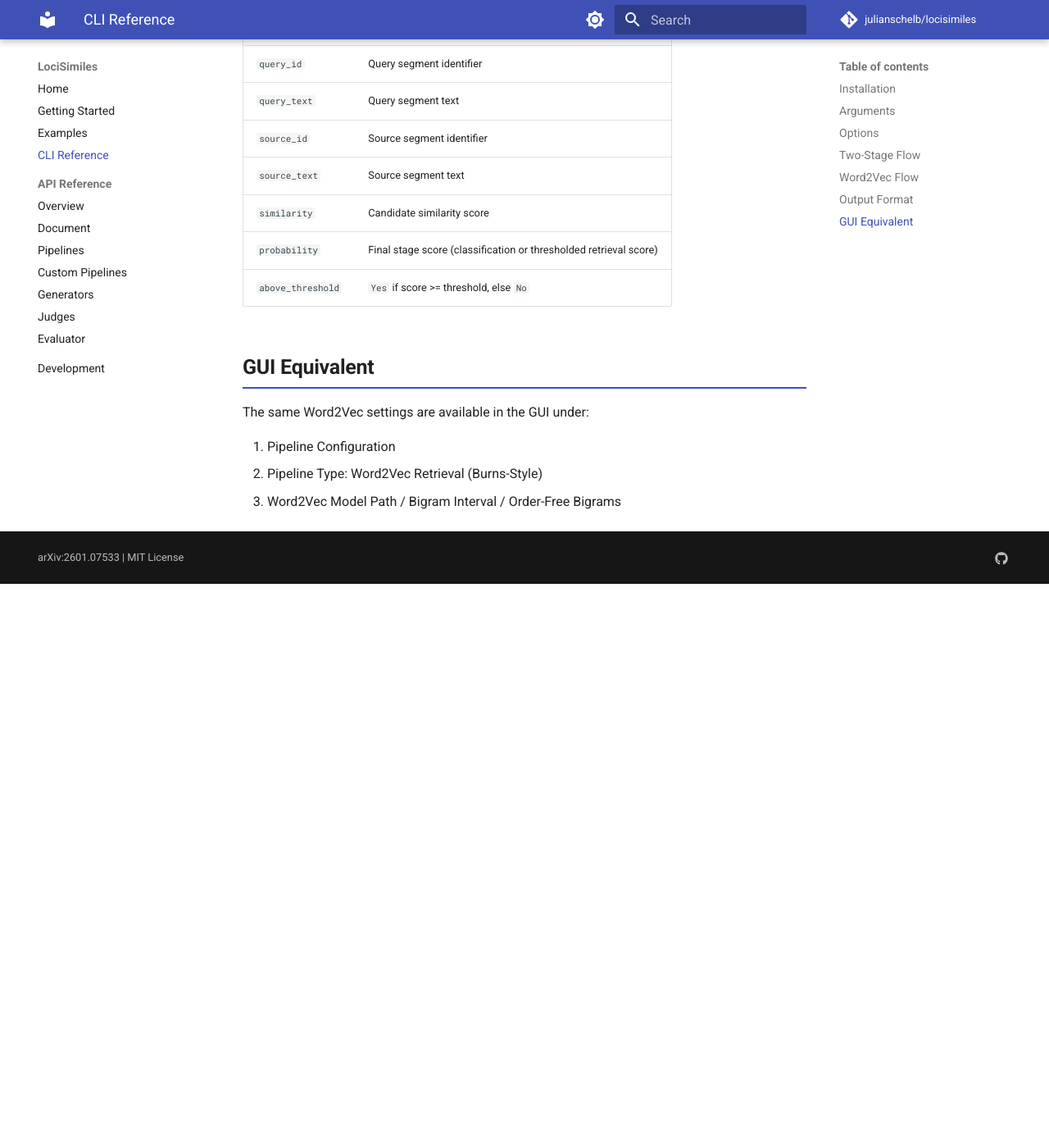
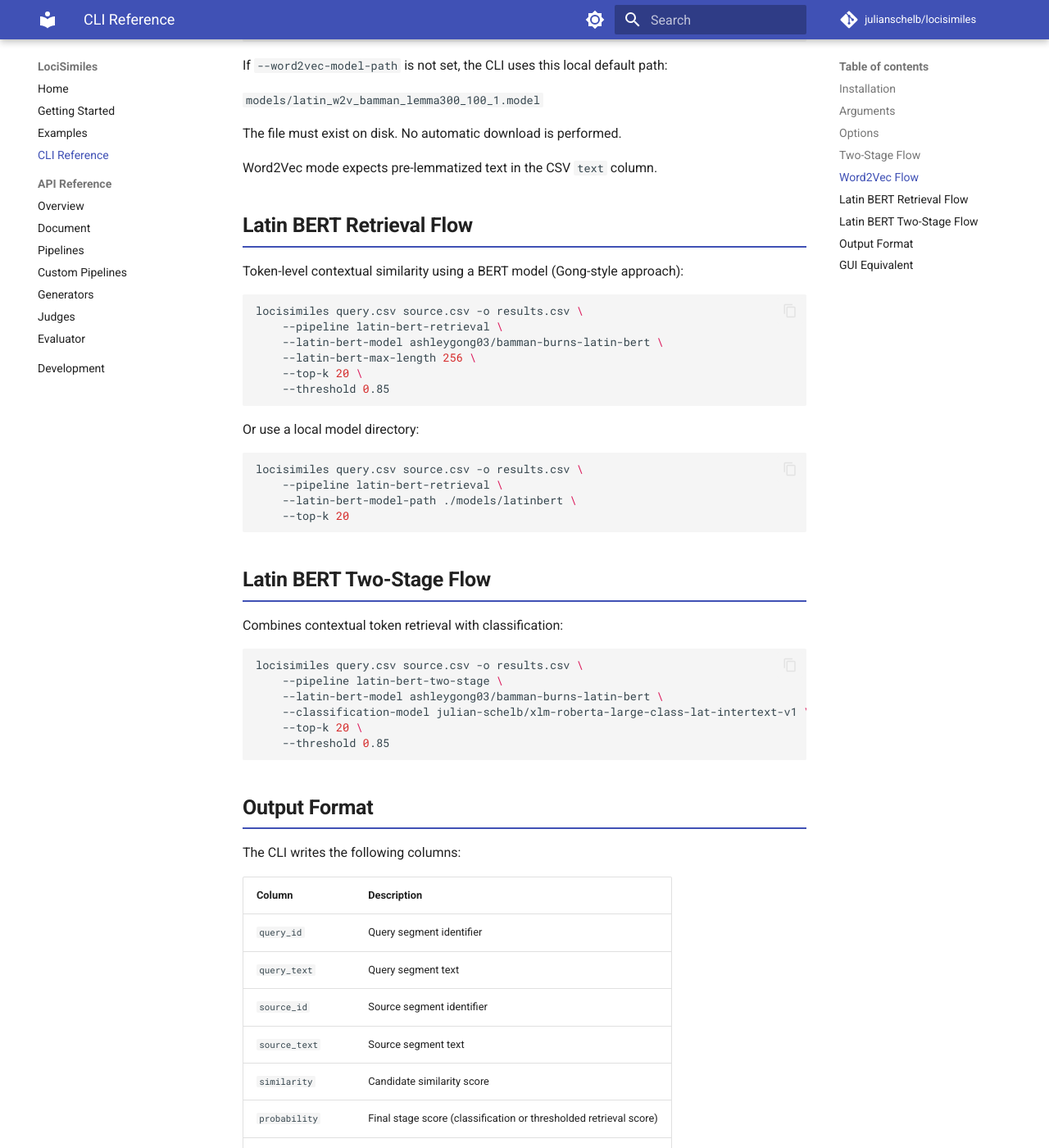
Before and after one commit to julianschelb/locisimiles, an MkDocs documentation site: the page built from docs/cli.md, in a window 1280 px wide and 1400 px high, scrolled down 2369 px. Shown: the whole window at 82% size. Built offline with MkDocs 1.6.1 and Material for MkDocs 9.7.7, drawn with Linux system fonts in a browser that asks for light colours; comment, search, counter and statistics services are not loaded; before the commit the page ends 3081 px from its top, so only the background shows below that; some of the changed text lies outside the part shown.

````diff
--- a/docs/cli.md
+++ b/docs/cli.md
@@ -30,9 +30,14 @@
 | Option | Default | Description |
 |--------|---------|-------------|
 | `-o, --output` | required | Output CSV path |
-| `--pipeline` | `two-stage` | Pipeline type: `two-stage` or `word2vec-retrieval` |
-| `--classification-model` | `julian-schelb/xlm-roberta-large-class-lat-intertext-v1` | Classifier model (two-stage only) |
+| `--pipeline` | `two-stage` | Pipeline type: `two-stage`, `word2vec-retrieval`, `latin-bert-retrieval`, or `latin-bert-two-stage` |
+| `--classification-model` | `julian-schelb/xlm-roberta-large-class-lat-intertext-v1` | Classifier model (two-stage pipelines only) |
 | `--embedding-model` | `julian-schelb/multilingual-e5-large-emb-lat-intertext-v1` | Embedding model (two-stage only) |
+| `--latin-bert-model` | `xlm-roberta-base` | HuggingFace model for contextual Latin BERT retrieval |
+| `--latin-bert-model-path` | none | Optional local model directory for Latin BERT |
+| `--latin-bert-max-length` | `256` | Max tokenized sequence length for contextual retrieval |
+| `--latin-bert-min-token-length` | `2` | Min token length for contextual scoring |
+| `--latin-bert-disable-stopword-filter` | `False` | Disable built-in Latin stopword filtering |
 | `--word2vec-model-path` | package default path | Local gensim `.model` path (Word2Vec pipeline) |
 | `--word2vec-interval` | `0` | Max token gap for Word2Vec bigrams |
 | `--word2vec-order-free` | `False` | Use order-insensitive bigrams |
@@ -72,6 +77,41 @@
 
 Word2Vec mode expects pre-lemmatized text in the CSV `text` column.
 
+## Latin BERT Retrieval Flow
+
+Token-level contextual similarity using a BERT model (Gong-style approach):
+
+```bash
+locisimiles query.csv source.csv -o results.csv \
+    --pipeline latin-bert-retrieval \
+    --latin-bert-model ashleygong03/bamman-burns-latin-bert \
+    --latin-bert-max-length 256 \
+    --top-k 20 \
+    --threshold 0.85
+```
+
+Or use a local model directory:
+
+```bash
+locisimiles query.csv source.csv -o results.csv \
+    --pipeline latin-bert-retrieval \
+    --latin-bert-model-path ./models/latinbert \
+    --top-k 20
+```
+
+## Latin BERT Two-Stage Flow
+
+Combines contextual token retrieval with classification:
+
+```bash
+locisimiles query.csv source.csv -o results.csv \
+    --pipeline latin-bert-two-stage \
+    --latin-bert-model ashleygong03/bamman-burns-latin-bert \
+    --classification-model julian-schelb/xlm-roberta-large-class-lat-intertext-v1 \
+    --top-k 20 \
+    --threshold 0.85
+```
+
 ## Output Format
 
 The CLI writes the following columns:
````
Also changed, not shown: README.md (+10 -0 lines), docs/examples.md (+2 -0 lines), docs/getting-started.md (+24 -0 lines), 2 other files.
